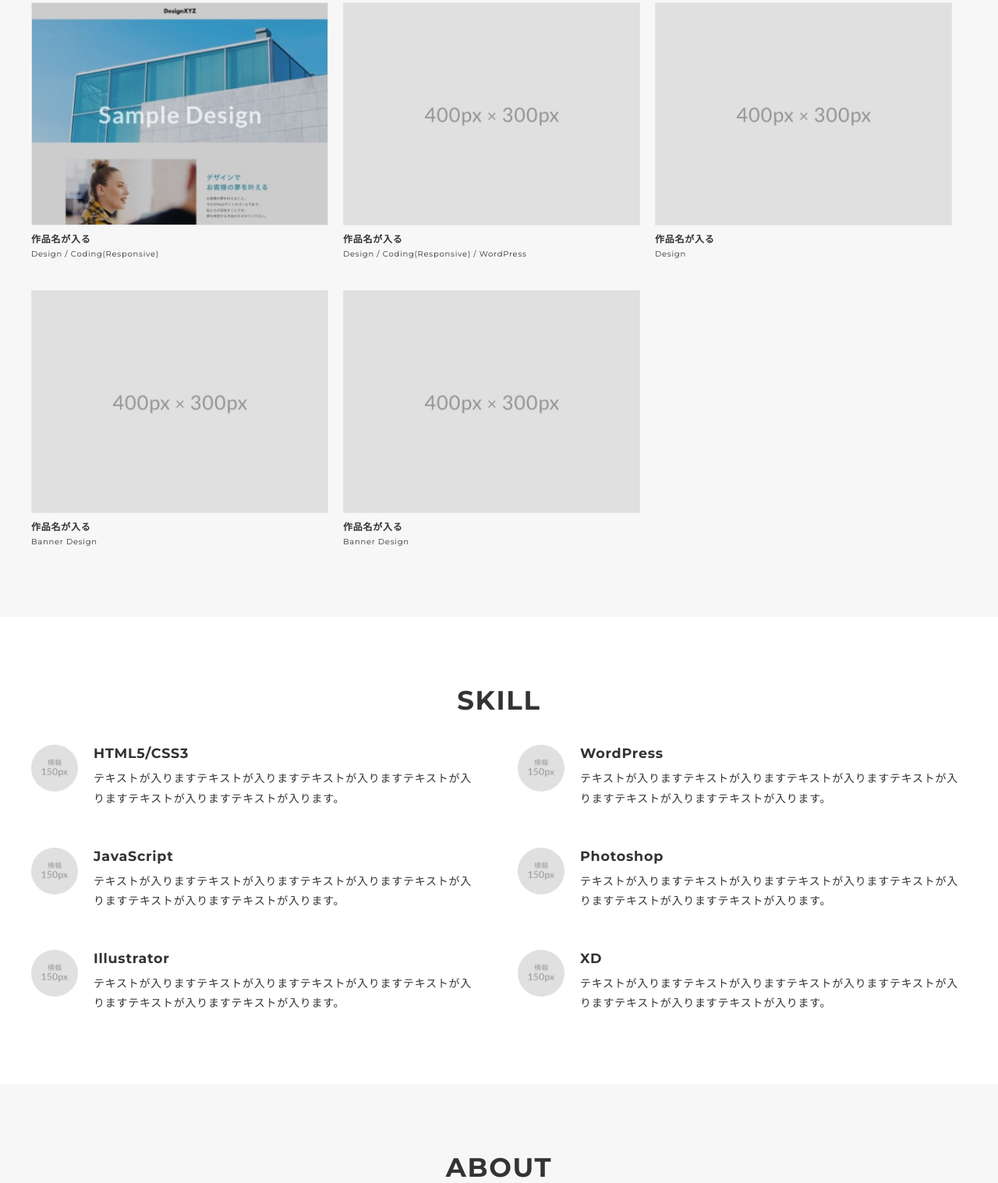
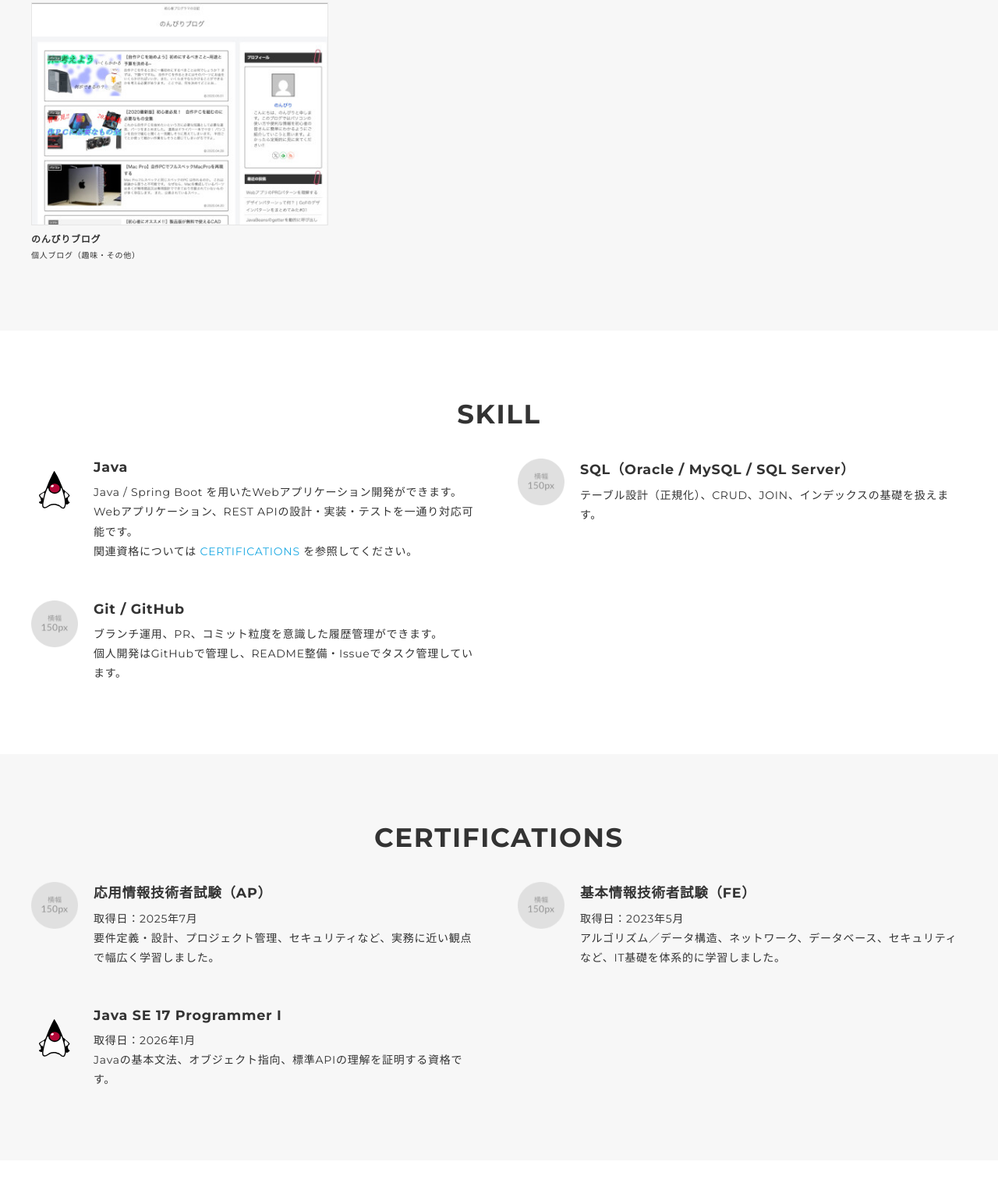
Before and after one commit to sora-33/portfolio, a plain HTML site: page index.html in a window 1280 px wide. Shown: the part 914-2431 px from the top of the page at 78% size. Drawn offline with nearby package versions, Linux system fonts and the light colour scheme.

Commit message:
初期変更
* 名前の変更
* ブログ 記載
* SKILL 記載
* CERTIFICATION 記載
* favion 変更

```diff
--- a/index.html
+++ b/index.html
@@ -3,35 +3,37 @@
 <head>
   <meta charset="utf-8">
   <meta name="viewport" content="width=device-width,initial-scale=1">
-  <meta property='og:type' content='website'>
-  <meta property='og:title' content='WebデザイナーTARO YAMADA ポートフォリオ'>
-  <meta property='og:url' content='URLが入る'>
-  <meta property='og:description' content='TARO YAMADAのポートフォリオサイトです。'>
+  <meta property="og:type" content="website">
+  <meta property="og:title" content="地引 新">
+  <meta property="og:url" content="URLが入る">
+  <meta property="og:description" content="地引新ポートフォリオサイトです。">
   <meta property="og:image" content="img/ogp.png">
-  <meta name="description" content="TARO YAMADAのポートフォリオサイトです" />
-  <title>TARO YAMADA ポートフォリオ</title>
+  <meta name="description" content="地引 新 ポートフォリオサイトです。">
+  <title>ARATA JIBIKI ポートフォリオ</title>
+
   <link rel="preconnect" href="https://fonts.gstatic.com">
   <link href="https://fonts.googleapis.com/css2?family=Montserrat:wght@400;700&display=swap" rel="stylesheet">
   <link href="https://fonts.googleapis.com/css?family=Material+Icons+Outlined" rel="stylesheet">
-  <link href="css/ress.css" media="all" rel="stylesheet" type="text/css" />
-  <link href="css/style.css" media="all" rel="stylesheet" type="text/css" />
-  <link rel="shortcut icon" href="img/favicon.ico" />
-  <link rel=”canonical” href=”URLが入る” />
+  <link href="css/ress.css" media="all" rel="stylesheet" type="text/css">
+  <link href="css/style.css" media="all" rel="stylesheet" type="text/css">
+  <link rel="shortcut icon" href="img/favicon.ico">
+  <link rel="canonical" href="URLが入る">
 </head>
 
 <body>
   <div class="wrapper">
 
     <!-- header -->
-    <header class="header ">
+    <header class="header">
       <div class="container">
         <h1 class="header-logo">
-          <a href=".">TARO YAMADA</a>
+          <a href=".">ARATA JIBIKI</a>
         </h1>
         <nav class="gnav">
           <ul class="gnav-list">
             <li class="gnav-item"><a href="#works">WORKS</a></li>
             <li class="gnav-item"><a href="#skill">SKILL</a></li>
+            <li class="gnav-item"><a href="#certifications">CERTIFICATIONS</a></li>
             <li class="gnav-item"><a href="#about">ABOUT</a></li>
             <li class="gnav-item"><a href="#contact">CONTACT</a></li>
           </ul>
@@ -45,11 +47,11 @@
       <!-- mv -->
       <div class="mv">
         <div class="mv-container">
-          <p class="mv-title">TARO YAMADA</p>
-          <p class="mv-subtitle">PORTFOLIO</p>
+          <p class="mv-title">ARATA JIBIKI</p>
+          <p class="mv-subtitle">SOFTWARE ENGINEER</p>
           <p class="mv-text">
-            ユーザーとお客様が心から満足できる<br class="sp-only">サイトをお作りいたします。<br>
-            デザインとコーディングは<br class="sp-only">おまかせください。<br>
+            JavaによるWebアプリ開発を軸に、<br class="sp-only">
+            個人開発と技術発信を行っています。<br>
           </p>
         </div>
       </div>
@@ -60,30 +62,10 @@
         <div class="container">
           <h2 class="title">WORKS</h2>
           <div class="works-list">
-            <a class="works-item" href="works-template.html">
-              <div class="works-img"><img src="img/works-sample-thumb.jpg" alt="" /></div>
-              <p class="works-name">作品名が入る</p>
-              <p class="works-info">Design / Coding(Responsive)</p>
-            </a>
-            <a class="works-item" href="works-template.html">
-              <div class="works-img"><img src="img/works-dummy-thumb.jpg" alt="" /></div>
-              <p class="works-name">作品名が入る</p>
-              <p class="works-info">Design / Coding(Responsive) / WordPress</p>
-            </a>
-            <a class="works-item" href="works-template.html">
-              <div class="works-img"><img src="img/works-dummy-thumb.jpg" alt="" /></div>
-              <p class="works-name">作品名が入る</p>
-              <p class="works-info">Design</p>
-            </a>
-            <a class="works-item" href="works-template.html">
-              <div class="works-img"><img src="img/works-dummy-thumb.jpg" alt="" /></div>
-              <p class="works-name">作品名が入る</p>
-              <p class="works-info">Banner Design</p>
-            </a>
-            <a class="works-item" href="works-template.html">
-              <div class="works-img"><img src="img/works-dummy-thumb.jpg" alt="" /></div>
-              <p class="works-name">作品名が入る</p>
-              <p class="works-info">Banner Design</p>
+            <a class="works-item" href="https://nonnbiri-blog.com">
+              <div class="works-img"><img src="img/works-nonnbiri-blog.jpg" alt="のんびりブログ"></div>
+              <p class="works-name">のんびりブログ</p>
+              <p class="works-info">個人ブログ（趣味・その他）</p>
             </a>
           </div>
         </div>
@@ -95,58 +77,93 @@
         <div class="container">
           <h2 class="title">SKILL</h2>
           <div class="skill-list">
+
+            <div class="skill-item">
+              <p class="skill-img"><img src="img/java_duke.svg" alt="Java Duke"></p>
+              <div class="skill-body">
+                <h3 class="skill-name">Java</h3>
+                <p class="skill-text">
+                  Java / Spring Boot を用いたWebアプリケーション開発ができます。<br>
+                  Webアプリケーション、REST APIの設計・実装・テストを一通り対応可能です。<br>
+                  関連資格については
+                  <a href="#certifications">CERTIFICATIONS</a>
+                  を参照してください。
+                </p>
+              </div>
+            </div>
+
             <div class="skill-item">
               <p class="skill-img"><img src="img/icon_skill.png" alt=""></p>
               <div class="skill-body">
-                <h3 class="skill-name">HTML5/CSS3</h3>
+                <h3 class="skill-name">SQL（Oracle / MySQL / SQL Server）</h3>
                 <p class="skill-text">
-                  テキストが入りますテキストが入りますテキストが入りますテキストが入りますテキストが入りますテキストが入ります。</p>
+                  テーブル設計（正規化）、CRUD、JOIN、インデックスの基礎を扱えます。
+                </p>
               </div>
             </div>
+
             <div class="skill-item">
               <p class="skill-img"><img src="img/icon_skill.png" alt=""></p>
               <div class="skill-body">
-                <h3 class="skill-name">WordPress</h3>
+                <h3 class="skill-name">Git / GitHub</h3>
                 <p class="skill-text">
-                  テキストが入りますテキストが入りますテキストが入りますテキストが入りますテキストが入りますテキストが入ります。</p>
+                  ブランチ運用、PR、コミット粒度を意識した履歴管理ができます。<br>
+                  個人開発はGitHubで管理し、README整備・Issueでタスク管理しています。
+                </p>
               </div>
             </div>
-            <div class="skill-item">
-              <p class="skill-img"><img src="img/icon_skill.png" alt=""></p>
-              <div class="skill-body">
-                <h3 class="skill-name">JavaScript</h3>
-                <p class="skill-text">
-                  テキストが入りますテキストが入りますテキストが入りますテキストが入りますテキストが入りますテキストが入ります。</p>
-              </div>
-            </div>
-            <div class="skill-item">
-              <p class="skill-img"><img src="img/icon_skill.png" alt=""></p>
-              <div class="skill-body">
-                <h3 class="skill-name">Photoshop</h3>
-                <p class="skill-text">
-                  テキストが入りますテキストが入りますテキストが入りますテキストが入りますテキストが入りますテキストが入ります。</p>
-              </div>
-            </div>
-            <div class="skill-item">
-              <p class="skill-img"><img src="img/icon_skill.png" alt=""></p>
-              <div class="skill-body">
-                <h3 class="skill-name">Illustrator</h3>
-                <p class="skill-text">
-                  テキストが入りますテキストが入りますテキストが入りますテキストが入りますテキストが入りますテキストが入ります。</p>
-              </div>
-            </div>
-            <div class="skill-item">
-              <p class="skill-img"><img src="img/icon_skill.png" alt=""></p>
-              <div class="skill-body">
-                <h3 class="skill-name">XD</h3>
-                <p class="skill-text">
-                  テキストが入りますテキストが入りますテキストが入りますテキストが入りますテキストが入りますテキストが入ります。</p>
-              </div>
-            </div>
+
           </div>
         </div>
       </section>
       <!-- /skill -->
+
+
+      <!-- certifications -->
+      <section class="skill section" id="certifications">
+        <div class="container">
+          <h2 class="title">CERTIFICATIONS</h2>
+          <div class="skill-list">
+
+            <div class="skill-item">
+              <p class="skill-img"><img src="img/icon_skill.png" alt=""></p>
+              <div class="skill-body">
+                <h3 class="skill-name">応用情報技術者試験（AP）</h3>
+                <p class="skill-text">
+                  取得日：2025年7月<br>
+                  要件定義・設計、プロジェクト管理、セキュリティなど、実務に近い観点で幅広く学習しました。
+                </p>
+              </div>
+            </div>
+
+            <div class="skill-item">
+              <p class="skill-img"><img src="img/icon_skill.png" alt=""></p>
+              <div class="skill-body">
+                <h3 class="skill-name">基本情報技術者試験（FE）</h3>
+                <p class="skill-text">
+                  取得日：2023年5月<br>
+                  アルゴリズム／データ構造、ネットワーク、データベース、セキュリティなど、IT基礎を体系的に学習しました。
+                </p>
+              </div>
+            </div>
+
+            <div class="skill-item">
+              <p class="skill-img"><img src="img/java_duke.svg" alt="Java"></p>
+              <div class="skill-body">
+                <h3 class="skill-name">Java SE 17 Programmer I</h3>
+                <p class="skill-text">
+                  取得日：2026年1月<br>
+                  Javaの基本文法、オブジェクト指向、標準APIの理解を証明する資格です。
+                </p>
+              </div>
+            </div>
+
+          </div>
+        </div>
+      </section>
+      <!-- /certifications -->
+
+
 
       <!-- about -->
       <section class="about section" id="about">
@@ -154,7 +171,7 @@
           <h2 class="title">ABOUT</h2>
           <div class="profile">
             <p class="profile-img">
-              <img src="img/profile.jpg" alt="">
+              <img src="img/profile.jpg" alt="プロフィール画像">
             </p>
             <div class="profile-body">
               <p>
@@ -177,13 +194,14 @@
             お問い合わせは、<br class="sp-only">SNSかメールにてお願いいたします。
           </p>
           <div class="contact-list">
-            <a class="contact-item" href="https://twitter.com/" target="_blank" rel="noopener">Twitter</a>
-            <a class="contact-item" href="https://www.instagram.com/" target="_blank" rel="noopener">Instagram</a>
-            <span class="contact-item">xxxxxx@gmail.com</span>
+            <a class="contact-item" href="https://qiita.com/sora33" target="_blank" rel="noopener">Qiita</a>
+            <a class="contact-item" href="https://github.com/sora-33" target="_blank" rel="noopener">GitHub</a>
+            <span class="contact-item">aratajibiki@gmail.com</span>
           </div>
         </div>
       </section>
       <!-- /contact -->
+
       <div class="page-top" id="js-page-top">
         <span class="material-icons-outlined">expand_less</span>
       </div>
@@ -191,12 +209,13 @@
 
     <!-- footer -->
     <footer class="footer">
-      <div class="copyright">&copy;TARO YAMADA</div>
+      <div class="copyright">&copy;ARATA JIBIKI</div>
     </footer>
     <!-- /footer -->
 
   </div>
+
   <script src="https://ajax.googleapis.com/ajax/libs/jquery/3.6.0/jquery.min.js"></script>
-  <script type='text/javascript' src="js/script.js"></script>
+  <script type="text/javascript" src="js/script.js"></script>
 </body>
 </html>
```
Also changed, not shown: img/favicon.ico, img/java_duke.svg (added), img/nonnbiri-blog_icon.png (added), img/works-nonnbiri-blog.jpg (added), 2 other files.
